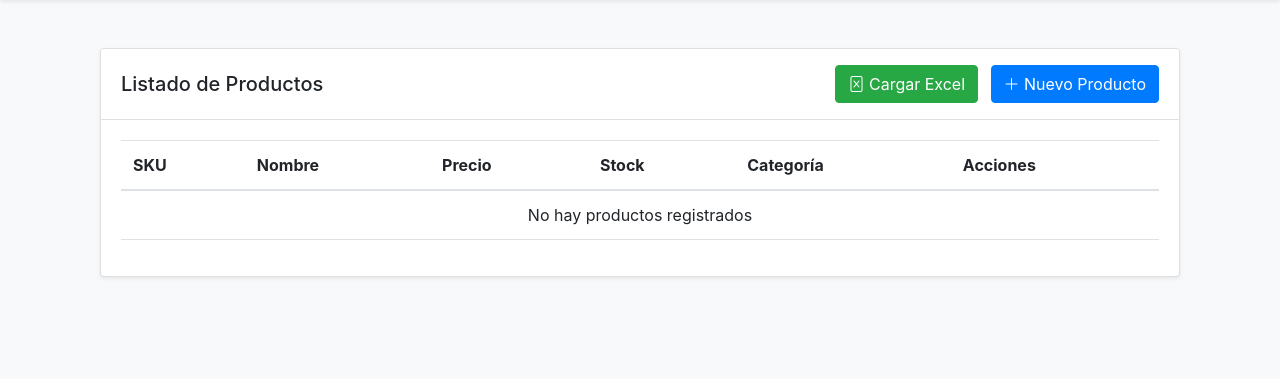
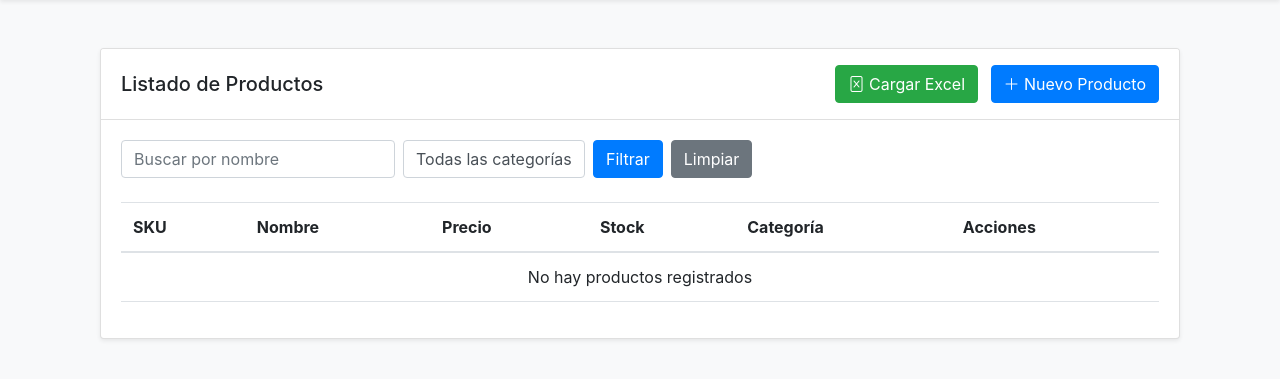
Before and after one commit to RixarshXD/InventarioInDaHouse, a Django app: page /productos/ in a window 1280 px wide. Shown: the part 66-445 px from the top of the page. Run offline with Django 3.2, Linux system fonts and the light colour scheme; the visitor is signed in with stand-in values (Sample User, id 1); data that the repository does not hold is empty; some libraries are stand-ins or nearby versions.

Commit message:
se implementa un sistema de filtrado

```diff
--- a/InventarioInDaHouse/ProductosApp/views.py
+++ b/InventarioInDaHouse/ProductosApp/views.py
@@ -13,7 +13,25 @@ def index(request):
 @login_required
 def listado_productos(request):
     productos = Producto.objects.all()
-    return render(request, 'ProductosApp/ListadoProductos.html', {'productos': productos})
+    categorias = Categoria.objects.all()
+
+    # Filtros
+    nombre_busqueda = request.GET.get('nombre', '')
+    categoria_id = request.GET.get('categoria', '')
+
+    if nombre_busqueda:
+        productos = productos.filter(nombre__icontains=nombre_busqueda)
+
+    if categoria_id:
+        productos = productos.filter(categoria_id=categoria_id)
+
+    context = {
+        'productos': productos,
+        'categorias': categorias,
+        'nombre_busqueda': nombre_busqueda,
+        'categoria_seleccionada': categoria_id
+    }
+    return render(request, 'ProductosApp/ListadoProductos.html', context)
 
 @login_required
 def registrar_producto(request):
--- a/InventarioInDaHouse/templates/ProductosApp/ListadoProductos.html
+++ b/InventarioInDaHouse/templates/ProductosApp/ListadoProductos.html
@@ -32,6 +32,29 @@
                 </div>
             </div>
             <div class="card-body">
+                <div class="row mb-4">
+                    <div class="col-12">
+                        <form method="get" class="form-inline">
+                            <div class="input-group mr-2">
+                                <input type="text" class="form-control" name="nombre" placeholder="Buscar por nombre"
+                                    value="{{ nombre_busqueda }}">
+                            </div>
+                            <div class="input-group mr-2">
+                                <select class="form-control" name="categoria">
+                                    <option value="">Todas las categorías</option>
+                                    {% for categoria in categorias %}
+                                    <option value="{{ categoria.id }}" {{
+                                        categoria.id|stringformat:"s"==categoria_seleccionada|default:""
+                                        |stringformat:"s" |yesno:"selected," }}>{{ categoria.nombre }}</option>
+                                    {% endfor %}
+                                </select>
+                            </div>
+                            <button type="submit" class="btn btn-primary mr-2">Filtrar</button>
+                            <a href="{% url 'listado_productos' %}" class="btn btn-secondary">Limpiar</a>
+                        </form>
+                    </div>
+                </div>
+
                 {% if messages %}
                 {% for message in messages %}
                 <div class="alert alert-{{ message.tags }} alert-dismissible fade show">
```
Also changed, not shown: InventarioInDaHouse/ProductosApp/migrations/0002_categoria_proveedor_producto_sku_and_more.py (deleted).
